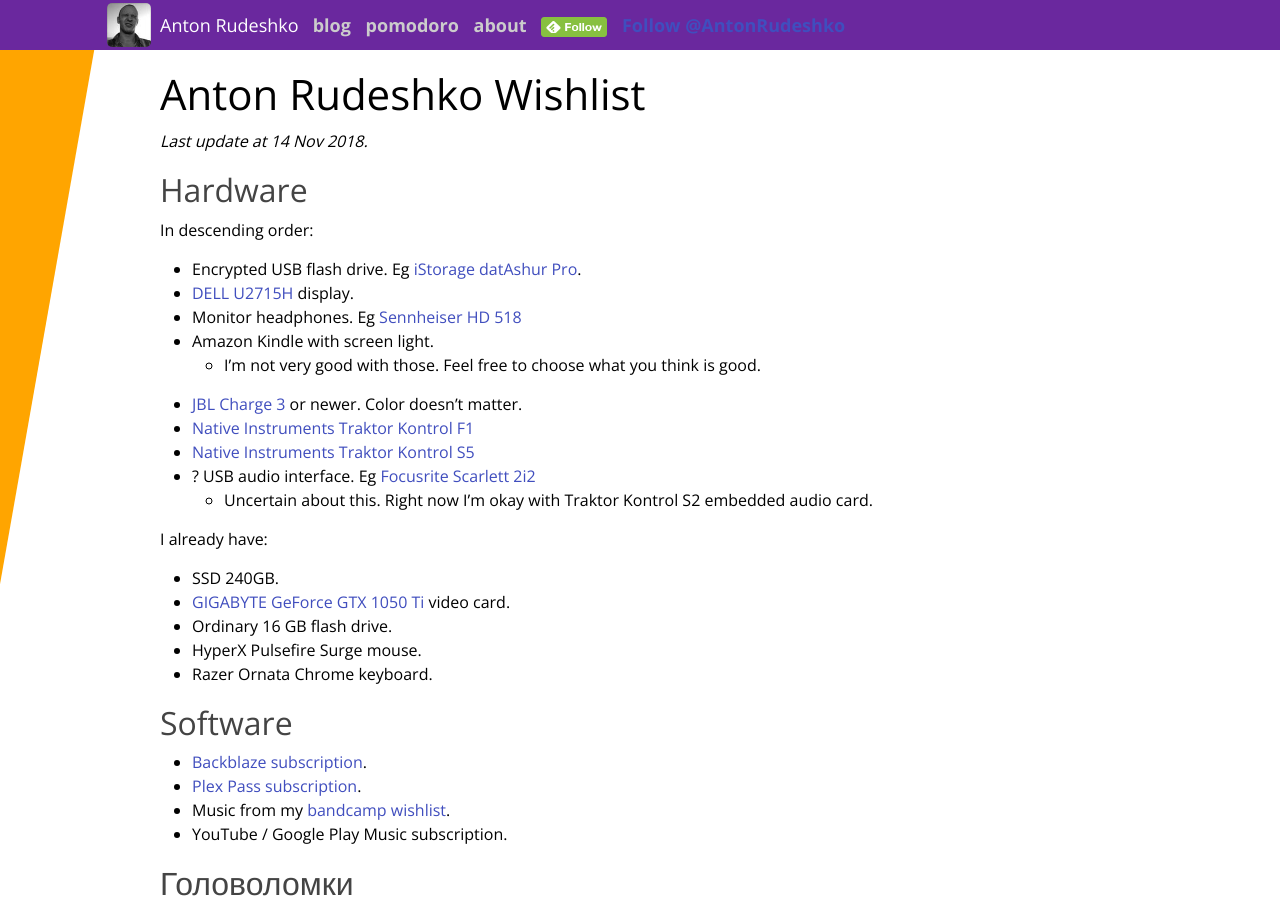
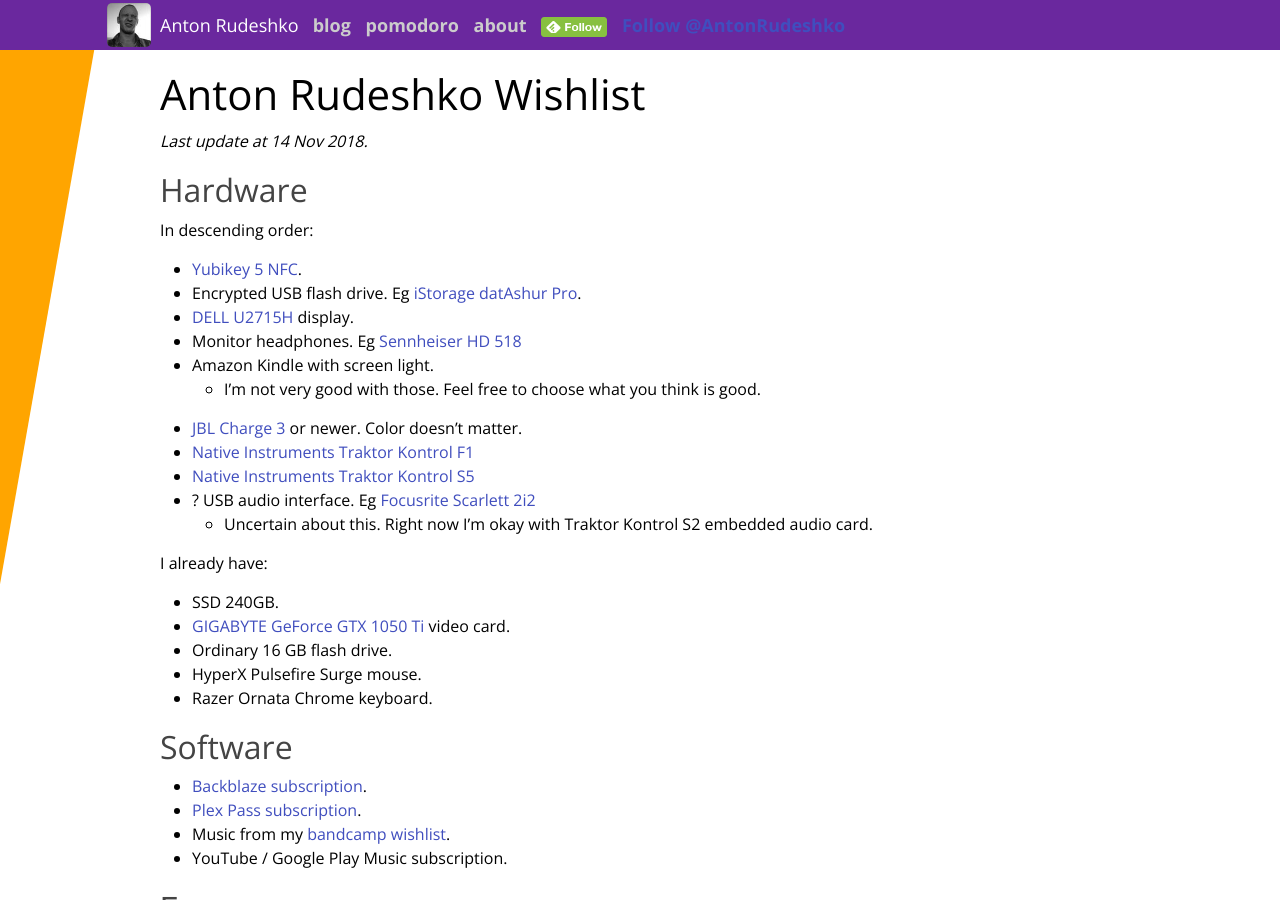
Before and after one commit to anton-rudeshko/anton-rudeshko.github.io, a Jekyll site: the page built from wishlist/index.md, in a window 1280 px wide and 900 px high. Built offline with Jekyll 4.4.1, drawn with Linux system fonts in a browser that asks for light colours; comment, search, counter and statistics services are not loaded.

Commit message:
wishlist: add yubikey 5

```diff
--- a/wishlist/index.md
+++ b/wishlist/index.md
@@ -11,6 +11,7 @@ title: Anton Rudeshko Wishlist
 
 In descending order:
 
+  * [Yubikey 5 NFC][yubikey].
   * Encrypted USB flash drive. Eg [iStorage datAshur Pro][encrypted-flash].
   * [DELL U2715H][dell] display.
   * Monitor headphones. Eg [Sennheiser HD 518][hd-518]
@@ -22,6 +23,7 @@ In descending order:
   * ? USB audio interface. Eg [Focusrite Scarlett 2i2][focusrite]
     * Uncertain about this. Right now I'm okay with Traktor Kontrol S2 embedded audio card.
 
+[yubikey]: https://www.yubico.com/product/yubikey-5-nfc/
 [encrypted-flash]: https://market.yandex.ru/product/13832438
 [dell]: https://market.yandex.ru/product/11131926
 [hd-518]: https://market.yandex.ru/product/6516805
```
